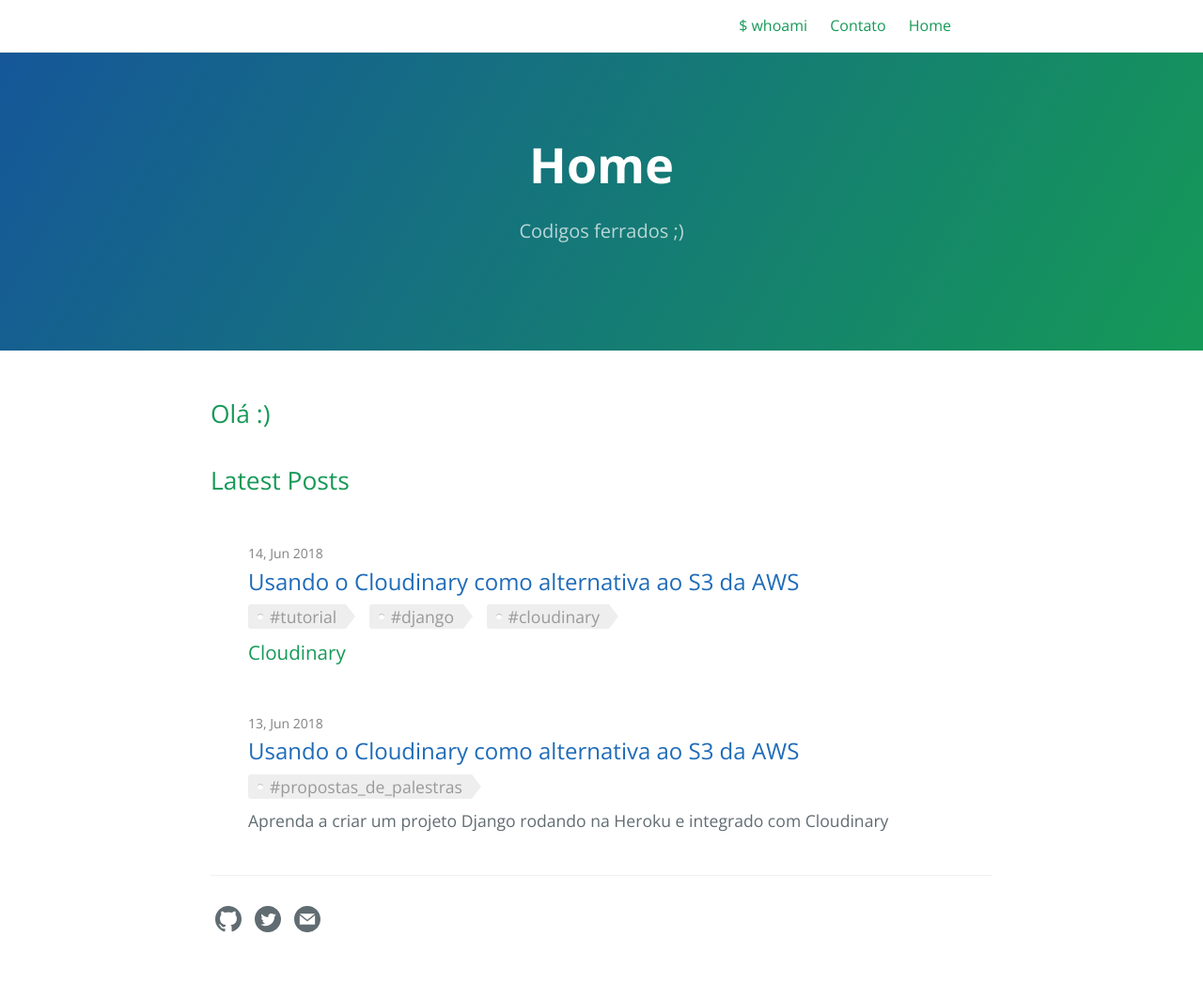
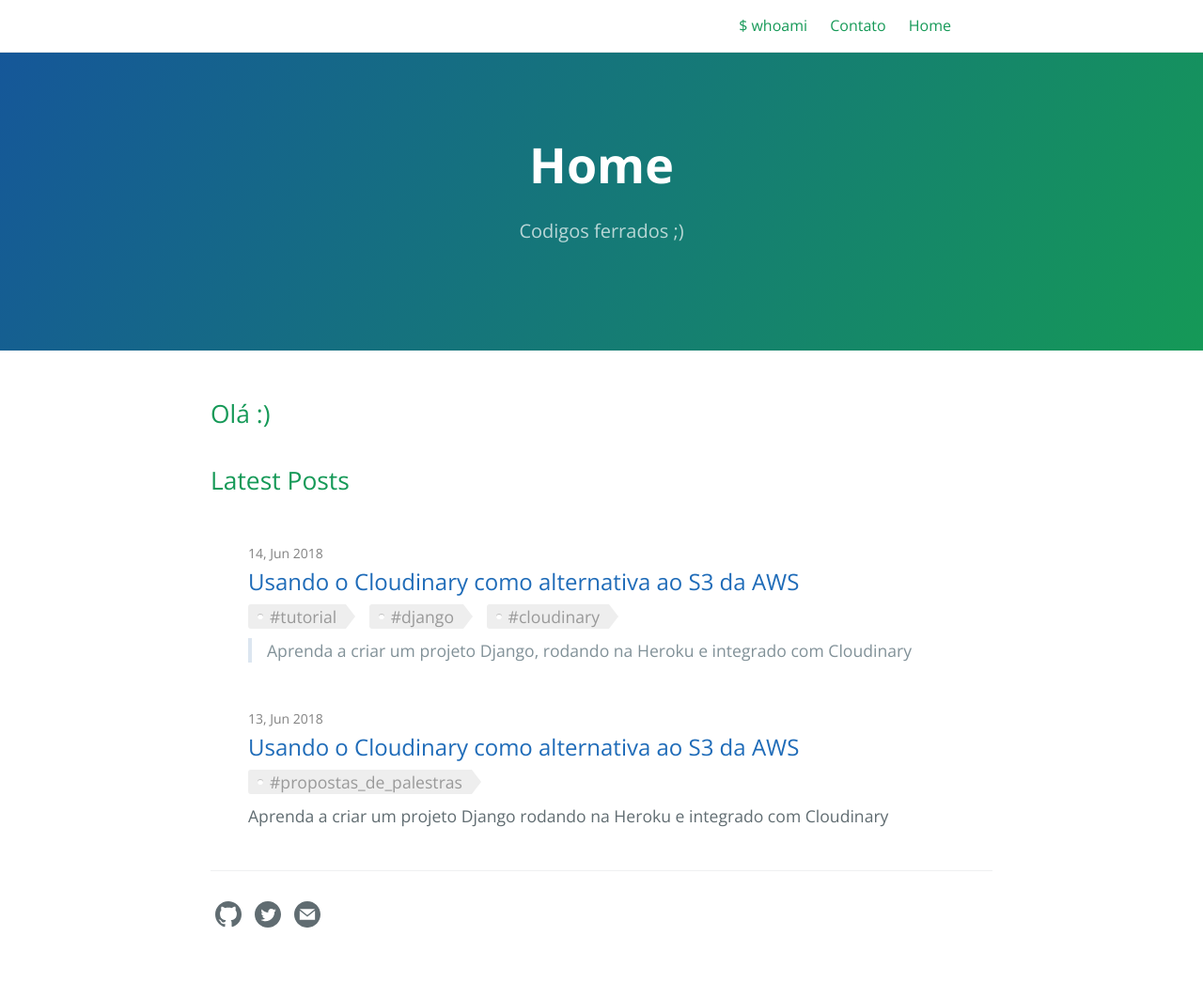
Before and after one commit to tiagocordeiro/tiagocordeiro.github.io, a Jekyll site: the page built from index.md, in a window 1280 px wide. Shown: the whole page at 94% size. Built offline with Jekyll 4.4.1, drawn with Linux system fonts in a browser that asks for light colours; part of the change alters nothing that is shown.

Commit message:
Ajustando postagem do tutorial

````diff
--- a/_posts/2018-06-14-usando-o-cloudinary-como-alternativa-ao-s3-da-aws.md
+++ b/_posts/2018-06-14-usando-o-cloudinary-como-alternativa-ao-s3-da-aws.md
@@ -8,14 +8,30 @@ categories:
     - "cloudinary"
 ---
 
-### Cloudinary
 
+> Aprenda a criar um projeto Django, rodando na Heroku e integrado com Cloudinary
 
+Gerenciar arquivos e imagens em produção pode ser um aborrecimento. Costuma ser bem difícil lidar com uploads, armazenamento, manipulação, administração e entrega de conteúdo de mídia em todos os projetos em que você começa ou está envolvido.
+
+Felizmente, existem plataformas na nuvem que tiram o estresse de tudo isso, permitindo que você envie mais rapidamente e entregue seus produtos em grande escala. Cloudinary é uma dessas plataformas.
 
 ![Planos Cloudinary](https://res.cloudinary.com/mulhergorila/image/upload/v1529013672/blog-images/cloudinary-plans.jpg){:class="img-responsive"}
 
-### Ambiente Virtual
 
+> #### recursos / aplicações
+----------------------------
++ Servir arquivos estáticos (imagens, CSS, JS)
++ Armazenar arquivos de mídias (imagens, vídeos, pdf... enviados pelos usuários)
++ Manipulação de imagens (Muito além de crop e resize. Reconhecimento facial, OCR..)
+
+
+Além da API fácil de usar da Cloudinary, o seu plano gratuito é bastante generoso.
+
+
+<br />
+> ### Ambdev
+
+Vamos criar um ambiente virtual...
 ```
 $ python3 -m venv venv
 ```
@@ -54,7 +70,6 @@ $ source venv/bin/activate
 > ### Cloudinary
 
 ```
-#### Settings.py
 (venv) $ pip install django-cloudinary-storage
 ```
 
````
